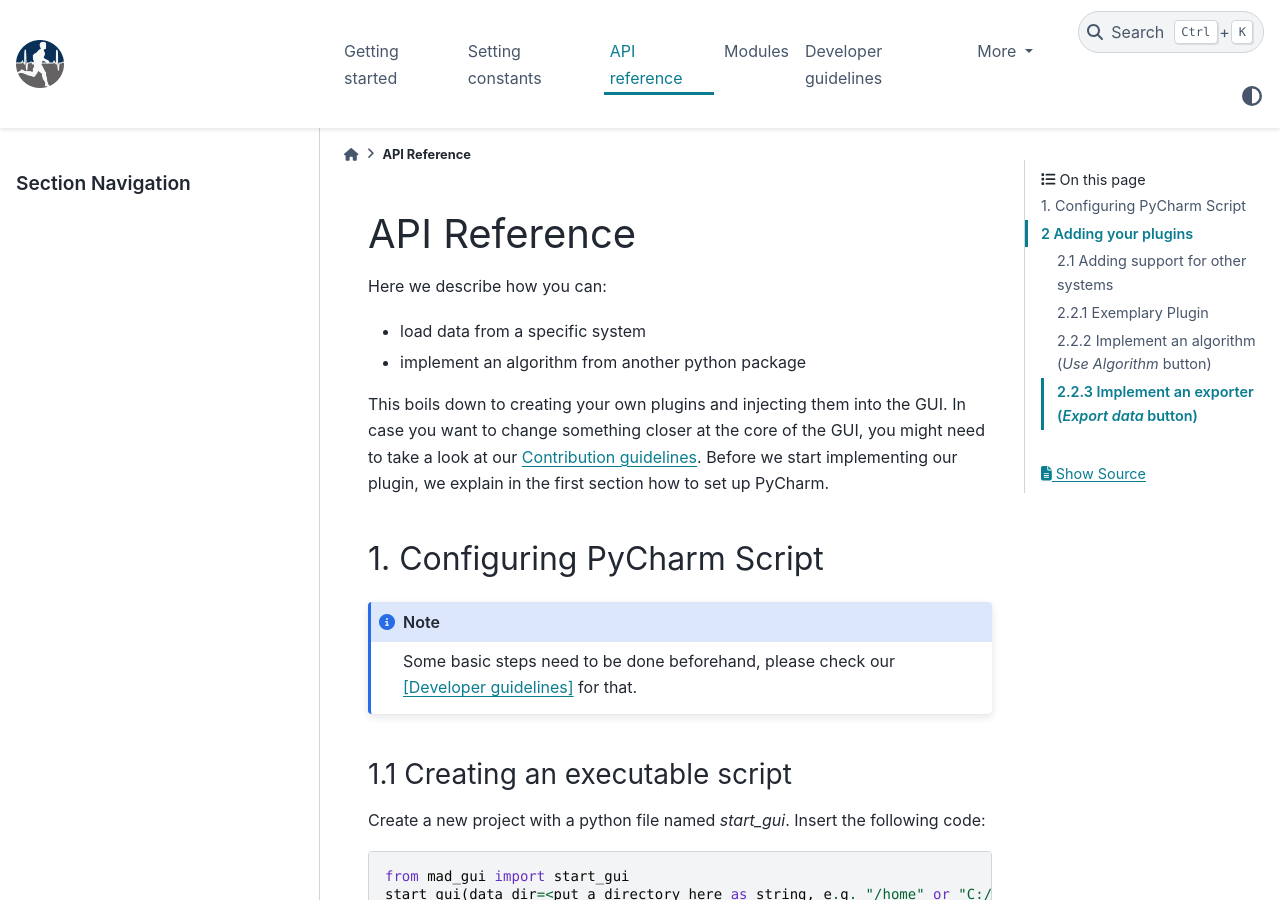
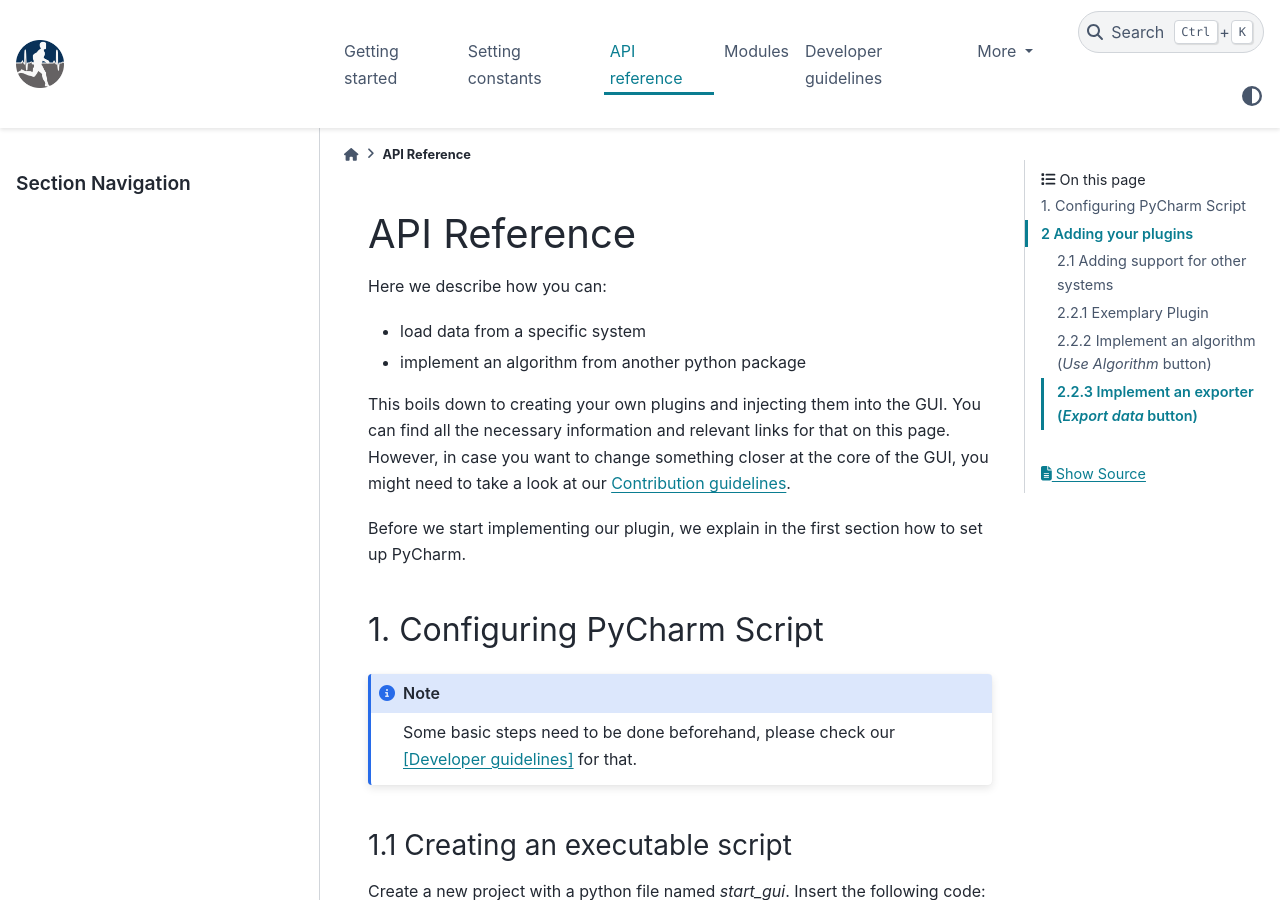
Before and after one commit to mad-lab-fau/mad-gui, a Sphinx documentation site: the page built from docs/api_reference.rst, in a window 1280 px wide and 900 px high. Built offline with Sphinx 7.4.7 and the PyData theme 0.15.4, drawn with Linux system fonts in a browser that asks for light colours.

```diff
--- a/docs/api_reference.rst
+++ b/docs/api_reference.rst
@@ -10,8 +10,10 @@
 - implement an algorithm from another python package
 
 This boils down to creating your own plugins and injecting them into the GUI.
-In case you want to change something closer at the core of the GUI, you might need to take a look at our
+You can find all the necessary information and relevant links for that on this page.
+However, in case you want to change something closer at the core of the GUI, you might need to take a look at our
 :ref:`Contribution guidelines <contribution guidelines>`.
+
 Before we start implementing our plugin, we explain in the first section how to set up PyCharm.
 
 .. _configuring pycharm script:
```
Also changed, not shown: README.md (+5 -2 lines).
